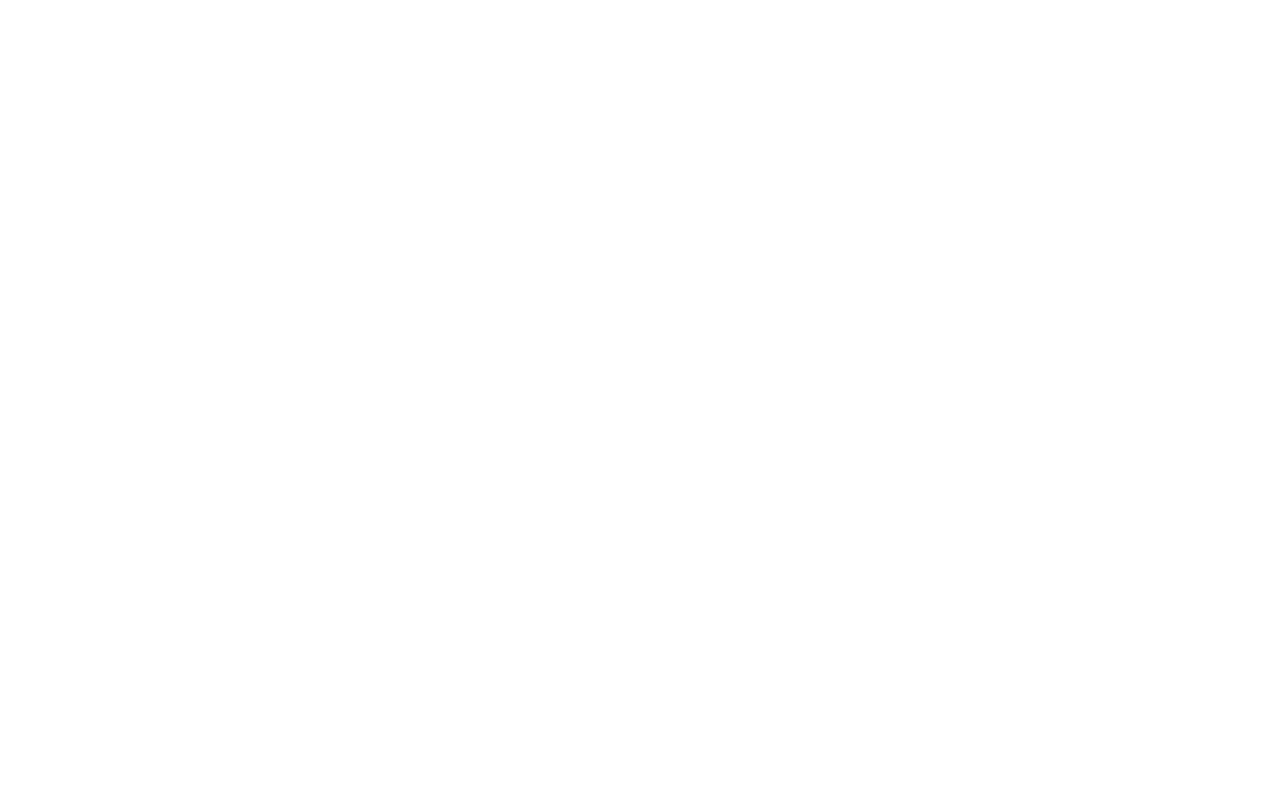
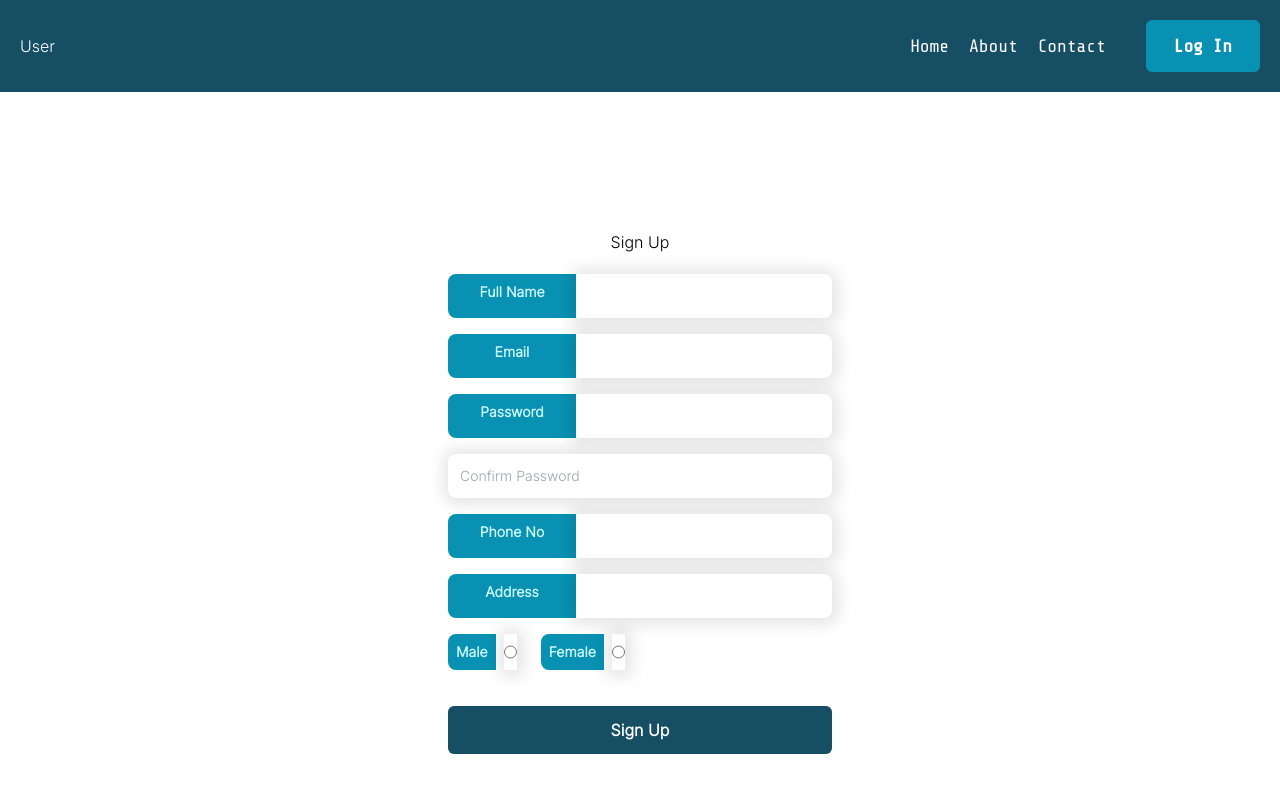
Before and after one commit to Jummate/doctor-patient-portal, a React (Vite) app in the folder client/: page /register in a window 1280 px wide. Before the commit this address had no page. Shown: the top 800 px of the page. Built offline with nearby package versions, Linux system fonts and the light colour scheme; a web font is replaced by a local one.

Commit message:
feat: add Register page and its routes

```diff
--- a/client/src/App.jsx
+++ b/client/src/App.jsx
@@ -3,6 +3,7 @@
 import Home from "./pages/home/Home";
 import Header from "./components/header/Header";
 import Footer from "./components/footer/Footer";
+import Register from "./pages/register/Register";
 import {
   BrowserRouter as Router,
   Routes,
@@ -38,6 +39,10 @@
             path="login"
             element={<LogIn />}
           />
+          <Route
+            path="register"
+            element={<Register />}
+          />
         </Route>
       </Routes>
     </Router>
--- a/client/src/components/header/Header.jsx
+++ b/client/src/components/header/Header.jsx
@@ -9,7 +9,7 @@
   const [openMenu, setOpenMenu] = useState(false);
 
   return (
-    <header className="p-5 bg-cyan-900 text-white fixed z-10 w-full">
+    <header className="p-5 bg-cyan-900 text-white sticky z-10 top-0 left-0 w-full">
       <nav className="flex justify-between items-center">
         <h1>User</h1>
         <FaBars
--- a/client/src/components/input/Input.jsx
+++ b/client/src/components/input/Input.jsx
@@ -1,8 +1,16 @@
-const Input = ({ type = "text", placeholder, extraStyles, ariaLabel, id }) => {
+const Input = ({
+  type = "text",
+  placeholder,
+  extraStyles,
+  ariaLabel,
+  id,
+  name,
+}) => {
   return (
     <input
       type={type}
       id={`${id ? id : null}`}
+      name={`${(type = "radio")} ? ${name} : null`}
       placeholder={placeholder}
       aria-label={`${ariaLabel ? ariaLabel : null}`}
       className={`p-3 text-sky-900 ${extraStyles ? extraStyles : ""}`}
--- a/client/src/components/menu/Menu.jsx
+++ b/client/src/components/menu/Menu.jsx
@@ -67,6 +67,13 @@
         >
           Log In
         </Link>
+
+        <Link
+          to="register"
+          className="transition ease-in duration-500 hover:scale-125"
+        >
+          Register
+        </Link>
       </div>
     </nav>
   );
--- /dev/null
+++ b/client/src/pages/register/Register.jsx
@@ -0,0 +1,125 @@
+import Input from "../../components/input/Input";
+import Button from "../../components/button/Button";
+
+const Register = () => {
+  return (
+    <section className="min-h-screen p-10 flex flex-col justify-center items-center gap-5">
+      <h1>Sign Up</h1>
+
+      <form className="flex flex-col gap-4 w-full max-w-96">
+        <div className="flex text-sm">
+          <label
+            htmlFor="username"
+            className="p-2 bg-cyan-600 rounded-s-lg w-4/12 text-cyan-100 font-bold text-center"
+          >
+            Full Name
+          </label>
+          <Input
+            id="username"
+            extraStyles={"shadow-pref rounded-e-lg w-8/12"}
+          />
+        </div>
+        <div className="flex text-sm">
+          <label
+            htmlFor="email"
+            className="p-2 bg-cyan-600 rounded-s-lg w-4/12 text-cyan-100 font-bold text-center"
+          >
+            Email
+          </label>
+          <Input
+            id="email"
+            extraStyles={"shadow-pref rounded-e-lg w-8/12"}
+          />
+        </div>
+
+        <div className="flex text-sm">
+          <label
+            htmlFor="password"
+            className="p-2 w-4/12 rounded-s-lg bg-cyan-600 text-cyan-100 font-bold text-center"
+          >
+            Password
+          </label>
+          <Input
+            type="password"
+            id="password"
+            extraStyles={"shadow-pref rounded-e-lg w-8/12"}
+          />
+        </div>
+
+        <div className="flex text-sm">
+          <Input
+            type="password"
+            id="password"
+            ariaLabel={"Confirm Password"}
+            placeholder={"Confirm Password"}
+            extraStyles={"shadow-pref rounded-lg w-full"}
+          />
+        </div>
+
+        <div className="flex text-sm">
+          <label
+            htmlFor="phone-number"
+            className="p-2 bg-cyan-600 rounded-s-lg w-4/12 text-cyan-100 font-bold text-center"
+          >
+            Phone No
+          </label>
+          <Input
+            id="phone-number"
+            extraStyles={"shadow-pref rounded-e-lg w-8/12"}
+          />
+        </div>
+
+        <div className="flex text-sm">
+          <label
+            htmlFor="address"
+            className="p-2 bg-cyan-600 rounded-s-lg w-4/12 text-cyan-100 font-bold text-center"
+          >
+            Address
+          </label>
+          <Input
+            id="address"
+            extraStyles={"shadow-pref rounded-e-lg w-8/12"}
+          />
+        </div>
+
+        <div className="flex text-sm gap-6">
+          <div className="flex gap-2">
+            <label
+              htmlFor="male"
+              className="p-2 bg-cyan-600 rounded-s-lg text-cyan-100 font-bold text-center"
+            >
+              Male
+            </label>
+            <Input
+              id="male"
+              type="radio"
+              name={"gender"}
+              extraStyles={"shadow-pref rounded-e-lg accent-cyan-500"}
+            />
+          </div>
+          <div className="flex gap-2">
+            <label
+              htmlFor="female"
+              className="p-2 bg-cyan-600 rounded-s-lg text-cyan-100 font-bold text-center"
+            >
+              Female
+            </label>
+            <Input
+              id="female"
+              name={"gender"}
+              type="radio"
+              extraStyles={"shadow-pref rounded-e-lg accent-cyan-500"}
+            />
+          </div>
+        </div>
+
+        <Button
+          text={"Sign Up"}
+          extraStyles={"bg-cyan-900 mt-5"}
+        />
+      </form>
+    </section>
+  );
+};
+
+export default Register;
```
